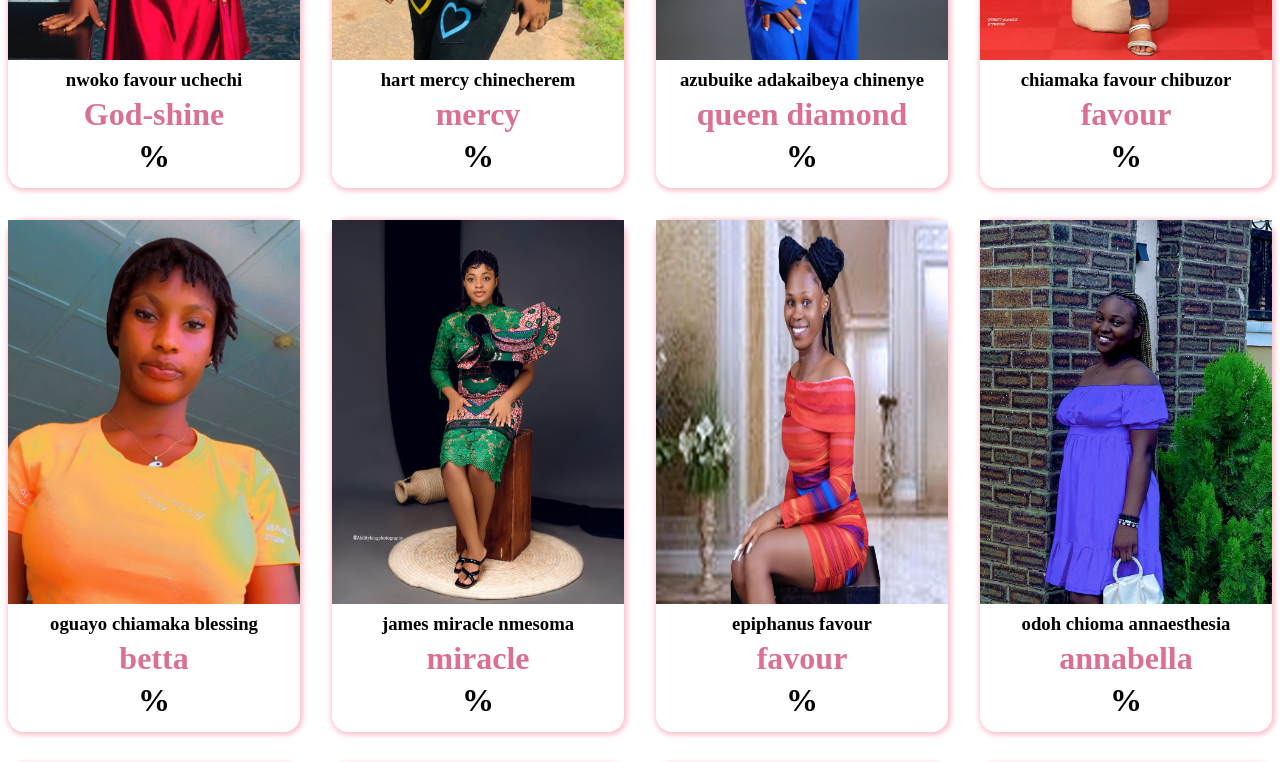
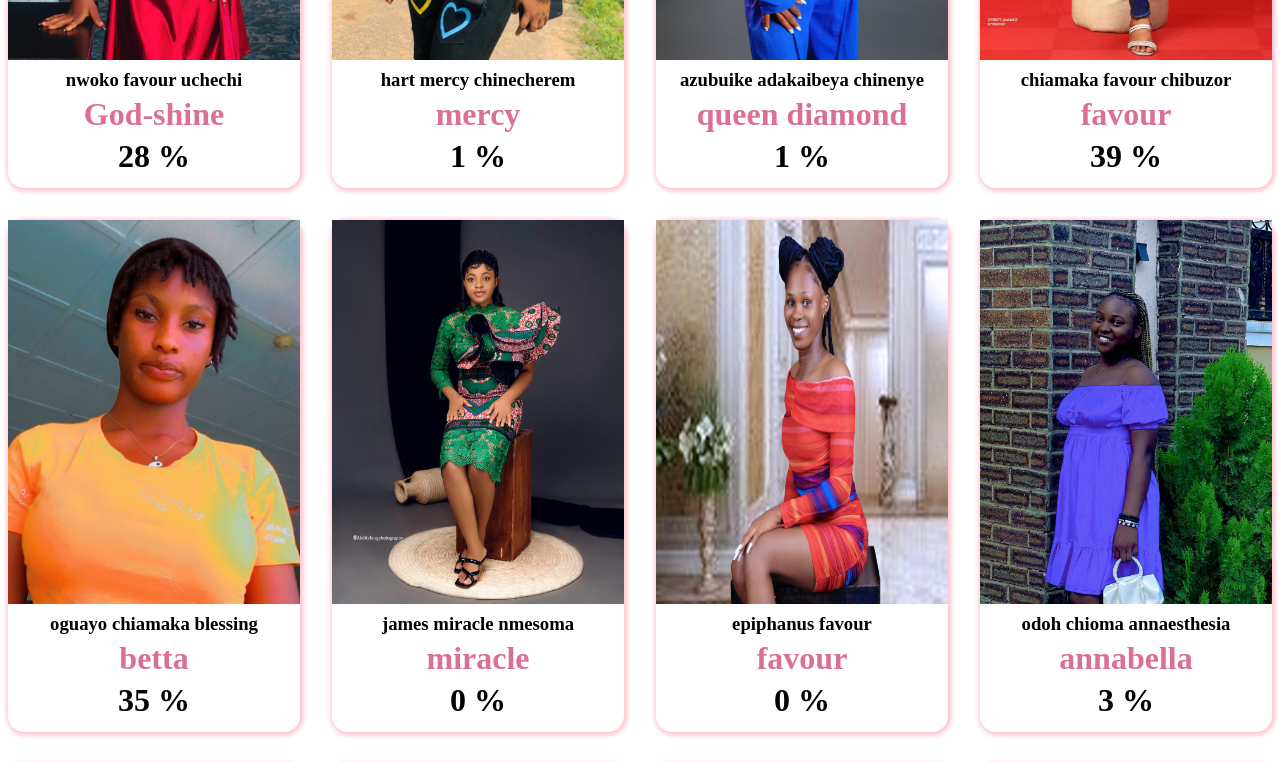
Before and after one commit to wilsonXeem/nsbs, a React (Create React App) app: page / in a window 1280 px wide. Shown: the part 1380-2142 px from the top of the page. Built offline with nearby package versions, Linux system fonts and the light colour scheme; no server answers.

Commit message:
Update Contestants.js

```diff
--- a/src/components/Contestants.js
+++ b/src/components/Contestants.js
@@ -31,7 +31,7 @@ function Contestants() {
             <h3>{datas.fullname}</h3>
             <p>{datas.nickname}</p>
             <h1>
-              {data.vote} %
+              {datas.vote} %
             </h1>
           </div>
         );
```
